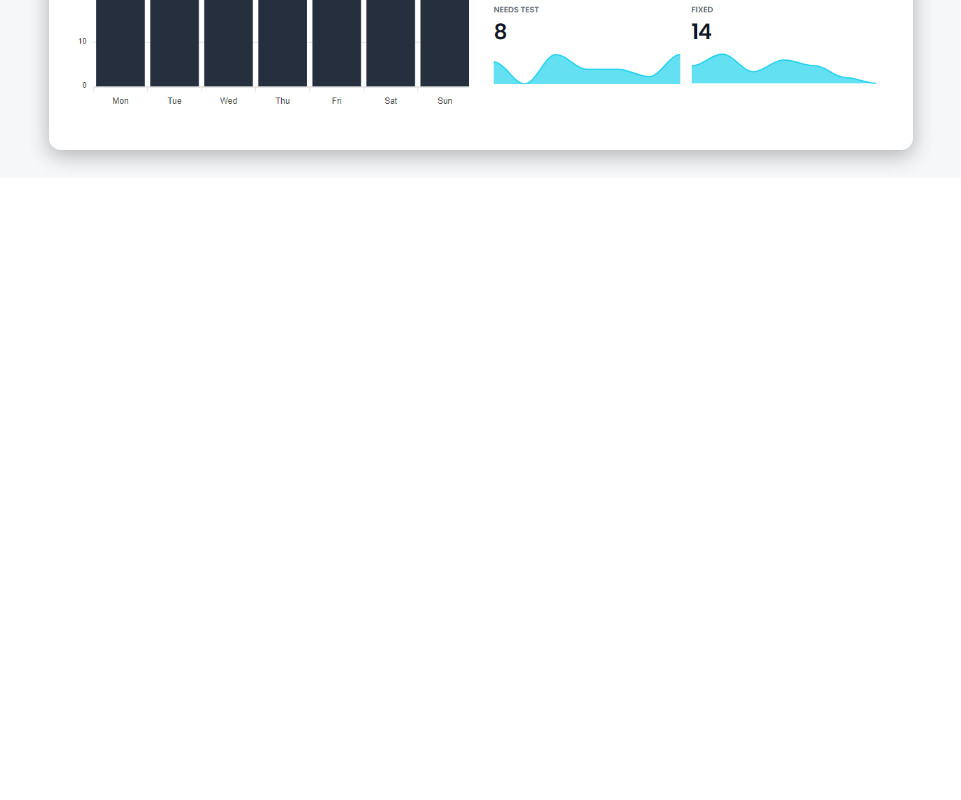
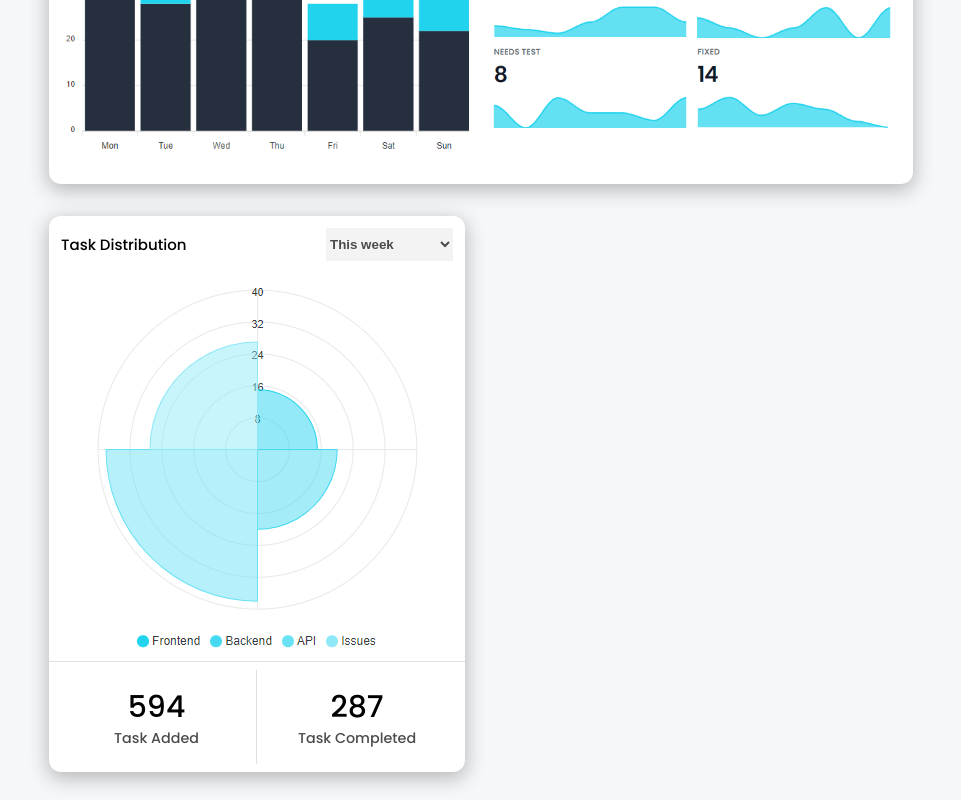
Before and after one commit to avmusatov/project-dashboard, a React (Create React App) app: page / in a window 1280 px wide. Shown: the part 834-1634 px from the top of the page, without its empty margins (47-1008 px from the left). Before the commit the page ends 1012 px from the top, so only its background shows below. Built offline with nearby package versions, Linux system fonts and the light colour scheme.

Commit message:
PieChartWidget implemented

```diff
--- a/src/components/Main.js
+++ b/src/components/Main.js
@@ -4,7 +4,8 @@ import Navigation from "./Navigation";
 import BasicWidget from "./Widgets/BasicWidget";
 import ComplexWidget from "./Widgets/ComplexWidget";
 import GraphWidget from "./Widgets/GraphWidget";
-import { barChart, graphList } from "../css/img/graphs";
+import { barChart, pieChart, graphList } from "../css/img/graphs";
+import PieChartWidget from "./Widgets/PieChartWidget";
 
 const Main = () => {
     const widgets = [
@@ -13,6 +14,7 @@ const Main = () => {
         { id: 3, type: BasicWidget, size: 20, title: "Issues", value: 32, label: "Open", footerText: "Closed today: 0", color: "orange" },
         { id: 4, type: BasicWidget, size: 20, title: "Features", value: 42, label: "Proposals", footerText: "Implemented: 8", color: "green" },
         { id: 5, type: GraphWidget, size: 80, title: "Github Issues", mainGraph: barChart, graphList },
+        { id: 6, type: PieChartWidget, size: 40, title: "Task Distribution", list: ["This week", "Last week", "2 Weeks Ago"], graph: pieChart }
     ];
 
     const navItems = [
--- /dev/null
+++ b/src/components/Select.js
@@ -0,0 +1,13 @@
+import React from "react";
+
+const Select = ({ items }) => {
+    return (
+        <div className="select transparent">
+            <select>
+                {items.map(item => <option key={item}>{item}</option>)}
+            </select>
+        </div>
+    );
+}
+
+export default Select;
--- a/src/components/Widgets/BasicWidget.js
+++ b/src/components/Widgets/BasicWidget.js
@@ -17,7 +17,7 @@ const BasicWidget = ({ title, value, label, footerText, color = "#000" }) => {
                 <div className="label">{label}</div>
             </WidgetContent>
             <WidgetFooter>
-                <span className="transparent">{footerText}</span>
+                <div style={{padding: "12px"}} className="transparent">{footerText}</div>
             </WidgetFooter>
         </div >
     );
--- a/src/components/Widgets/ComplexWidget.js
+++ b/src/components/Widgets/ComplexWidget.js
@@ -1,15 +1,8 @@
 import React from "react";
 import { WidgetHeader, WidgetContent, WidgetFooter } from "./Widget";
+import Select from "../Select";
 
 const ComplexWidget = ({ list, value, label, footerText, color = "#000" }) => {
-    const headerTitle = (
-        <div className="widget-select transparent">
-            <select>
-                {list.map(o => <option key={o}>{o}</option>)}
-            </select>
-        </div>
-    );
-
     const headerOptions = (
         <div className="icon">
             <div className="options icon-img icon-more"></div>
@@ -18,14 +11,14 @@ const ComplexWidget = ({ list, value, label, footerText, color = "#000" }) => {
 
     return (
         <div className="widget-container">
-            <WidgetHeader title={headerTitle} options={headerOptions}>
+            <WidgetHeader title={<Select items={list} />} options={headerOptions}>
             </WidgetHeader>
             <WidgetContent color={color}>
                 <div className="value">{value}</div>
                 <div className="label">{label}</div>
             </WidgetContent>
             <WidgetFooter>
-                <span className="transparent">{footerText}</span>
+                <div style={{padding: "12px"}} className="transparent">{footerText}</div>
             </WidgetFooter>
         </div >
     );
--- /dev/null
+++ b/src/components/Widgets/PieChartWidget.js
@@ -0,0 +1,33 @@
+import React from "react";
+import { WidgetHeader, WidgetContent, WidgetFooter } from "./Widget";
+import Select from "../Select";
+
+const PieChartWidget = ({ title, list, graph, color = "#000" }) => {
+    return (
+        <div className="widget-container">
+            <WidgetHeader
+                title={<div className="title">{title}</div>}
+                options={<Select items={list} />}
+            />
+            <WidgetContent color={color}>
+                <div className="pie-widget-graph flex-row-nowrap">
+                    <img src={graph} alt={title} />
+                </div>
+            </WidgetContent>
+            <WidgetFooter>
+                <div className="pie-widget-footer flex-row-nowrap">
+                    <div className="flex-column">
+                        <div className="value">594</div>
+                        <div className="transparent">Task Added</div>
+                    </div>
+                    <div className="flex-column">
+                        <div className="value">287</div>
+                        <div className="transparent">Task Completed</div>
+                    </div>
+                </div>
+            </WidgetFooter>
+        </div >
+    );
+}
+
+export default PieChartWidget;
--- a/src/css/_main.scss
+++ b/src/css/_main.scss
@@ -34,12 +34,12 @@
 
     .widget-container {
         background-color: #fff;
-        padding: 12px;
         border-radius: 12px;
         box-shadow: 0px 5px 19px 1px #28282850;
     }
 
     .widget-header {
+        padding: 12px;
         width: 100%;
         justify-content: space-between;
 
@@ -47,7 +47,7 @@
             font-weight: 500;
         }
 
-        .widget-select {
+        .select {
             select {
                 display: block;
                 padding: 8px 24px 8px 0px;
@@ -101,4 +101,31 @@
             }
         }
     }
+
+    .pie-widget-graph {
+        img {
+            width: 100%;
+        }
+    }
+
+    .pie-widget-footer {
+        width: 100%;
+        padding: 8px;
+        justify-content: space-between;
+        border-top: 1px solid rgba(0, 0, 0, 0.12);
+
+        &>div {
+            padding: 16px 0;
+            width: 50%;
+
+            .value {
+                font-size: 30px;
+                font-weight: 500;
+            }
+
+            &:first-child {
+                border-right: 1px solid rgba(0, 0, 0, 0.12);
+            }
+        }
+    }
 }
--- a/src/css/img/graphs/index.js
+++ b/src/css/img/graphs/index.js
@@ -5,6 +5,7 @@ import graph3 from "./graph-3.png";
 import graph4 from "./graph-4.png";
 import graph5 from "./graph-5.png";
 import graph6 from "./graph-6.png";
+import pieChart from "./pie-graph.png";
 
 const graphList = [
     { id: 1, image: graph1 },
@@ -15,4 +16,8 @@ const graphList = [
     { id: 6, image: graph6 }
 ];
 
-export { barChart, graphList };
+export {
+    barChart,
+    pieChart,
+    graphList
+};
--- a/src/css/style.css
+++ b/src/css/style.css
@@ -388,18 +388,18 @@ table {
 }
 .main .widget-container {
   background-color: #fff;
-  padding: 12px;
   border-radius: 12px;
   box-shadow: 0px 5px 19px 1px #28282850;
 }
 .main .widget-header {
+  padding: 12px;
   width: 100%;
   justify-content: space-between;
 }
 .main .widget-header .title {
   font-weight: 500;
 }
-.main .widget-header .widget-select select {
+.main .widget-header .select select {
   display: block;
   padding: 8px 24px 8px 0px;
   font-weight: 600;
@@ -439,6 +439,26 @@ table {
 }
 .main .graph-grid .graph-grid-item img {
   width: 95%;
+}
+.main .pie-widget-graph img {
+  width: 100%;
+}
+.main .pie-widget-footer {
+  width: 100%;
+  padding: 8px;
+  justify-content: space-between;
+  border-top: 1px solid rgba(0, 0, 0, 0.12);
+}
+.main .pie-widget-footer > div {
+  padding: 16px 0;
+  width: 50%;
+}
+.main .pie-widget-footer > div .value {
+  font-size: 30px;
+  font-weight: 500;
+}
+.main .pie-widget-footer > div:first-child {
+  border-right: 1px solid rgba(0, 0, 0, 0.12);
 }
 
 * {
```
Also changed, not shown: src/css/img/graphs/pie-graph.png (added), 1 other file (tests, documents, lock files or other folders).
